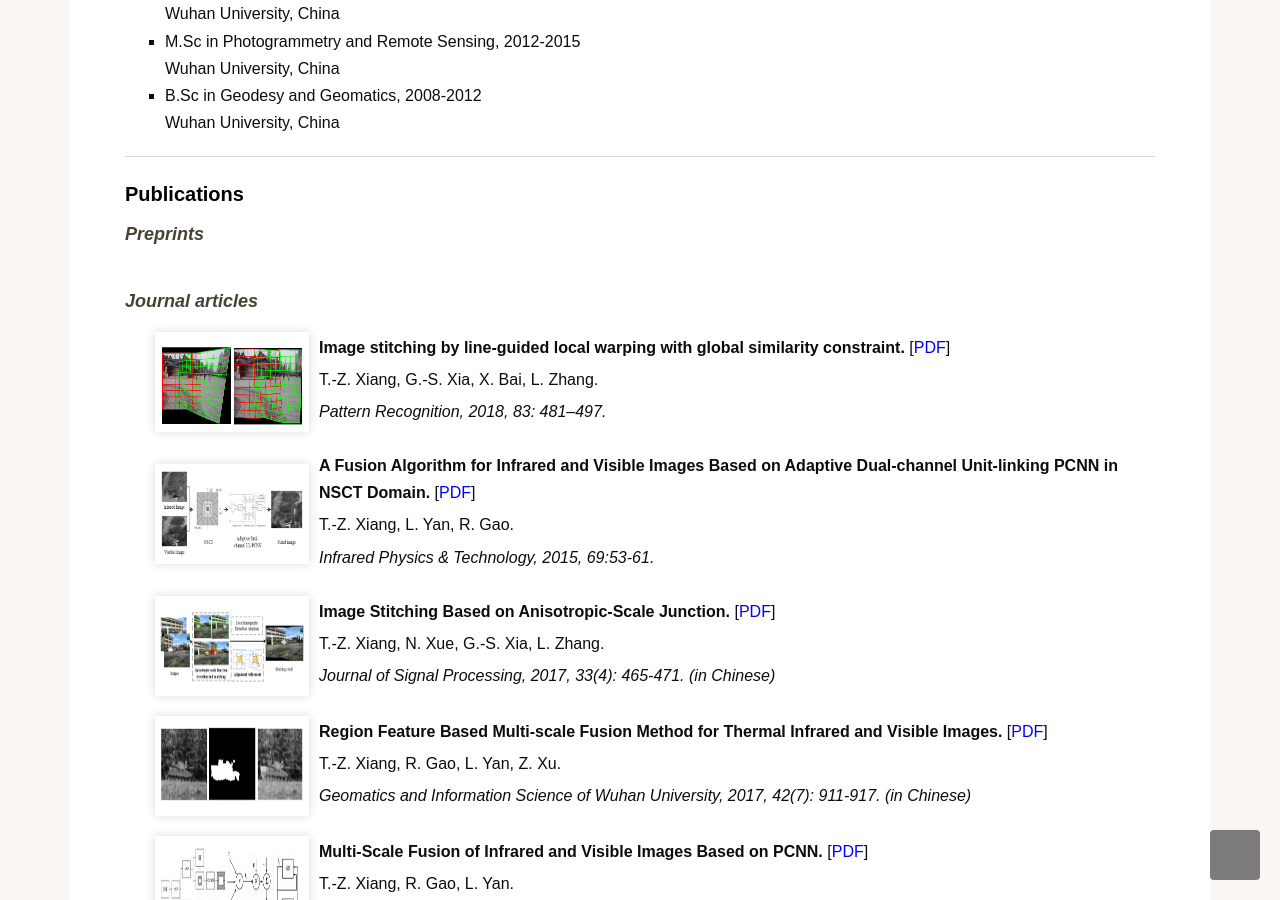
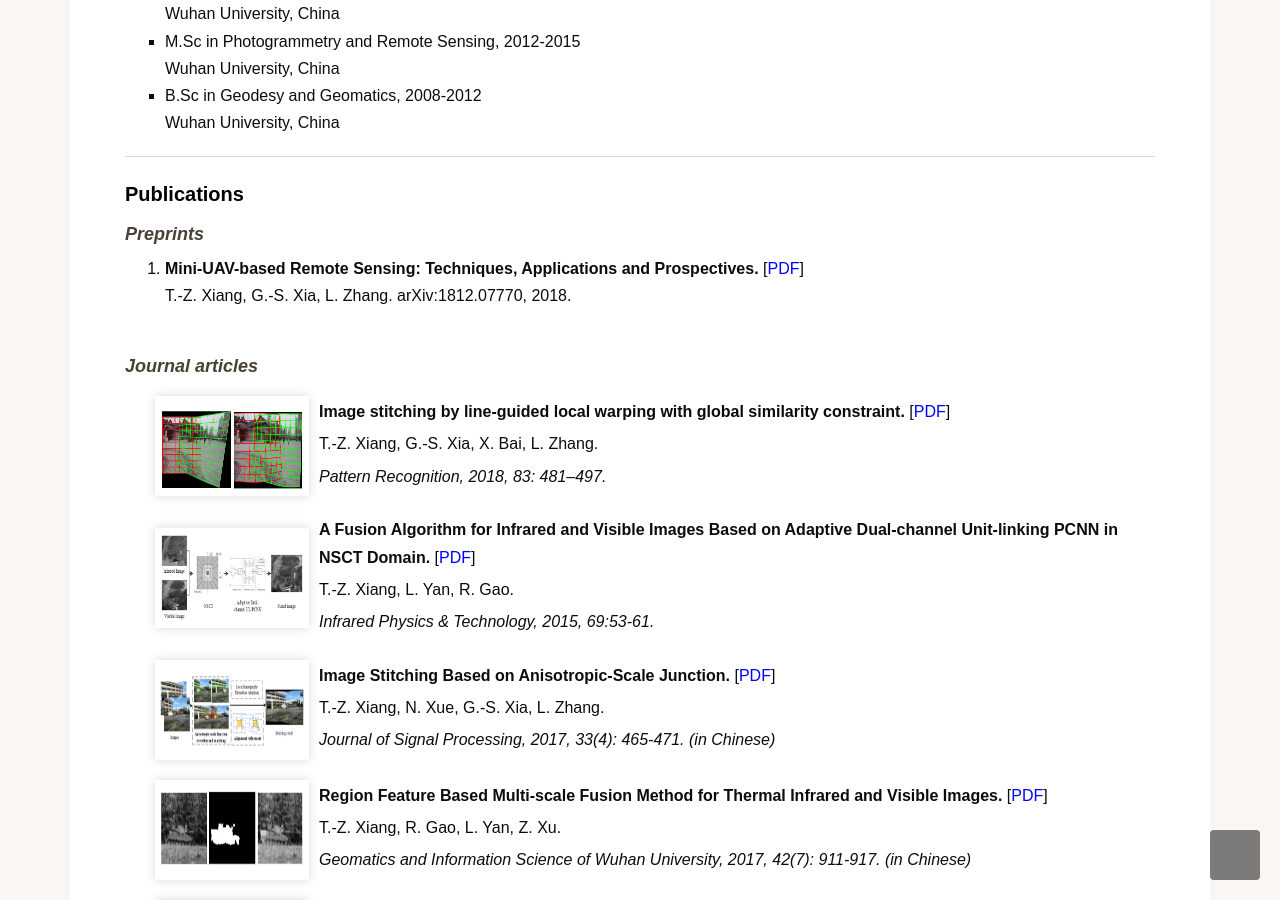
Before and after one commit to tzxiang/tzxiang.github.io, a Jekyll site: the page index.html, which Jekyll copies as it is, in a window 1280 px wide and 900 px high, scrolled down 582 px. Built offline with Jekyll 4.4.1, drawn with Linux system fonts in a browser that asks for light colours; some web fonts are replaced.

Commit message:
Update index.html

```diff
--- a/index.html
+++ b/index.html
@@ -180,10 +180,8 @@
 				<!-- <h4><b><em>Preprints</em></b></h4> -->
 				<div><h4><b><span style="color:rgb(73,66,52);font-style:italic">Preprints</b></h4></div>
 				<ol reversed>
-					<!--
-					<li><b>UAV-based remote sensing: techniques, applications and prospectives.</b> [<a >PDF</a>].<br/>
-					T.-Z. Xiang, G.-S. Xia, et al., 2018. </li>
-					-->
+					<li><b>Mini-UAV-based Remote Sensing: Techniques, Applications and Prospectives.</b> [<a href="https://arxiv.org/abs/1812.07770">PDF</a>]<br/>
+					T.-Z. Xiang, G.-S. Xia, L. Zhang. arXiv:1812.07770, 2018. </li>
 				</ol>
 
 
```
